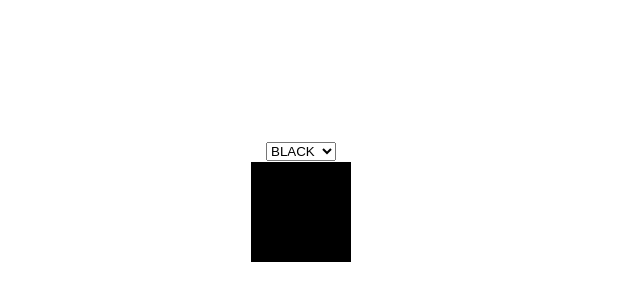
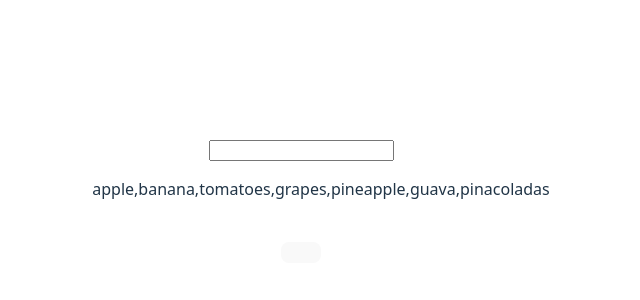
Before and after one commit to aryan-chettri/useState_Practice, a React (Vite) app in the folder projects/: page / in a window 1280 px wide. Shown: the part 200-500 px from the top of the page, without its empty margins (339-979 px from the left). Built offline with nearby package versions, Linux system fonts and the light colour scheme.

Commit message:
This is the 7th project of the day and is incomplete because of certain constraints of listing.

```diff
--- /dev/null
+++ b/projects/src/Search_Filter.jsx
@@ -0,0 +1,41 @@
+import { useState } from 'react'
+import reactLogo from './assets/react.svg'
+import viteLogo from '/vite.svg'
+import './App.css'
+
+function Search_Filter() {
+
+  const [input, setInput] = useState('');
+  const [search, setSearch] = useState('');
+  const [list, setList] = useState([]);
+
+  const arr = ['apple', 'banana', 'tomatoes', 'grapes', 'pineapple', 'guava', 'pinacoladas']
+
+  const setInputfunction = (e) => {
+      setInput(e.target.value)
+
+      for(let i = 0; i<arr.length; i++){
+        if(e.target.value === arr[i].substring(0,e.target.value.length)){
+            setSearch(arr[i])
+        }
+
+      }
+  }
+
+
+  return (
+    <>
+      <input type="text" value={input} onChange={setInputfunction}/>
+
+      <ul>
+        {arr + ''}
+      </ul>
+
+      <h1>{search}</h1>
+
+      <button>{search}</button>
+    </>
+  )
+}
+
+export default Search_Filter
--- a/projects/src/main.jsx
+++ b/projects/src/main.jsx
@@ -8,9 +8,10 @@ import Character_Counter from './Character_Counter.jsx'
 import Character_Counter_2 from './Character_Counter_2.jsx'
 import Todo_application from './Todo_application.jsx'
 import Color_Switcher from './Color_Switcher.jsx'
+import Search_Filter from './Search_Filter.jsx'
 
 createRoot(document.getElementById('root')).render(
   <StrictMode>
-    <Color_Switcher />
+    <Search_Filter />
   </StrictMode>,
 )
```
Also changed, not shown: 1 other file (tests, documents, lock files or other folders).
